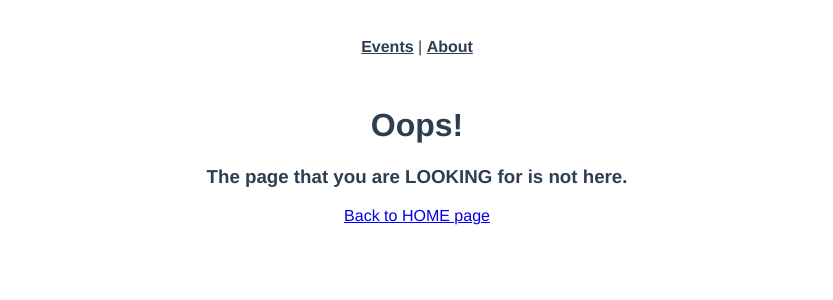
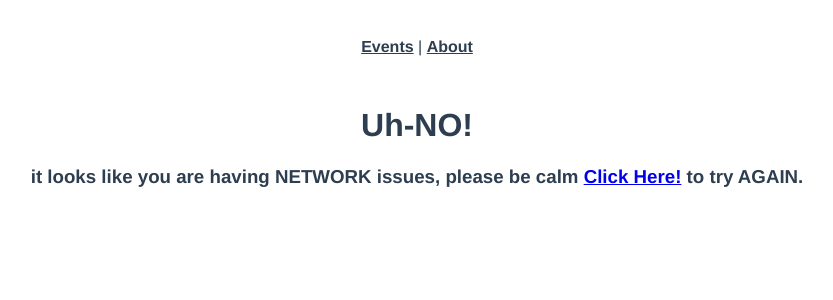
Before and after one commit to MrGultekin/real-world-vue-pagination, a Vue app: page /network-error in a window 1280 px wide. Shown: the top 300 px of the page, without its empty margins (223-1056 px from the left). Built offline with nearby package versions, Linux system fonts and the light colour scheme.

Commit message:
Network error handling added with other errors handling.

```diff
--- a/src/router/index.js
+++ b/src/router/index.js
@@ -5,7 +5,8 @@ import EventDetails from '../views/event/Details.vue'
 import EventRegister from '../views/event/Register.vue'
 import EventEdit from '../views/event/Edit.vue'
 import About from '../views/About.vue'
-import NotFound from "@/views/NotFound";
+import NotFound from '@/views/NotFound'
+import NetworkError from '@/views/NetworkError'
 
 const routes = [
   {
@@ -71,6 +72,11 @@ const routes = [
     name: '404Resource',
     component: NotFound,
     props: true
+  },
+  {
+    path: '/network-error',
+    name: 'NetworkError',
+    component: NetworkError
   }
 ]
 
--- a/src/views/EventList.vue
+++ b/src/views/EventList.vue
@@ -47,8 +47,8 @@ export default {
           this.events = response.data
           this.totalEvents = response.headers['x-total-count']
         })
-        .catch(error => {
-          console.log(error)
+        .catch(() => {
+          this.$router.push({ name: 'NetworkError' })
         })
     })
   },
--- /dev/null
+++ b/src/views/NetworkError.vue
@@ -0,0 +1,17 @@
+<template>
+  <div class="networkError">
+    <h1>Uh-NO!</h1>
+    <h3>
+      it looks like you are having NETWORK issues, please be calm
+      <a href="#" @click="$router.go(-1)">Click Here!</a> to try AGAIN.
+    </h3>
+  </div>
+</template>
+
+<script>
+export default {
+  name: 'NetworkError'
+}
+</script>
+
+<style scoped></style>
--- a/src/views/NotFound.vue
+++ b/src/views/NotFound.vue
@@ -1,7 +1,7 @@
 <template>
   <h1>Oops!</h1>
   <h3>The {{ resource }} that you are LOOKING for is not here.</h3>
-  <router-link to="{name: 'EventList' }">Back to HOME page</router-link>
+  <router-link to="{name: 'EventList'}">Back to HOME page</router-link>
 </template>
 
 <script>
--- a/src/views/event/Layout.vue
+++ b/src/views/event/Layout.vue
@@ -34,7 +34,14 @@ export default {
         this.event = response.data
       })
       .catch(error => {
-        console.log(error)
+        if (error.response && error.response.status === 400) {
+          this.$router.push({
+            name: '404Response',
+            params: { response: 'event' }
+          })
+        } else {
+          this.$router.push({ name: 'NetworkError' })
+        }
 
         this.$router.push({
           name: '404Resource',
```
